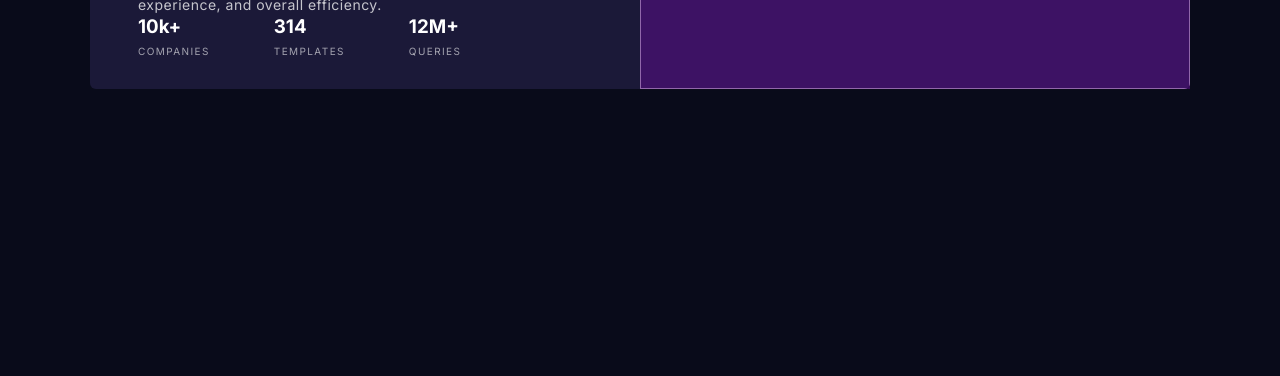
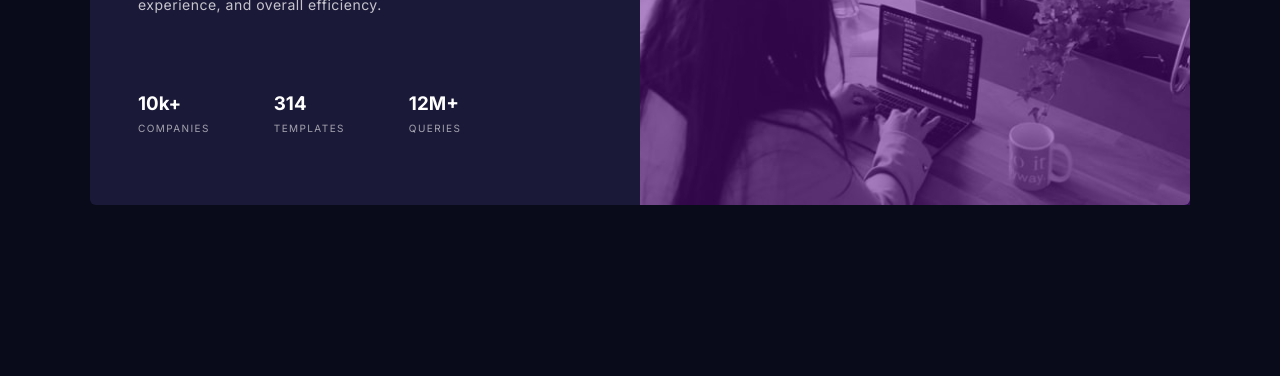
Before and after one commit to JavanoCollins/stats-preview-card-component, a plain HTML site: page index.html in a window 1280 px wide. Shown: the part 424-800 px from the top of the page. Drawn offline with Linux system fonts and the light colour scheme; the site is published under a folder, as on GitHub Pages, so addresses that start at the root find nothing.

Commit message:
Initial commit

```diff
--- a/index.html
+++ b/index.html
@@ -44,7 +44,7 @@
                 </div>
             </div>
             <div class="img">
-              <img src="/images/image-header-desktop.jpg" alt="">
+              <img src="./images/image-header-desktop.jpg" alt="">
             </div>
         </main>
     </body>
```
